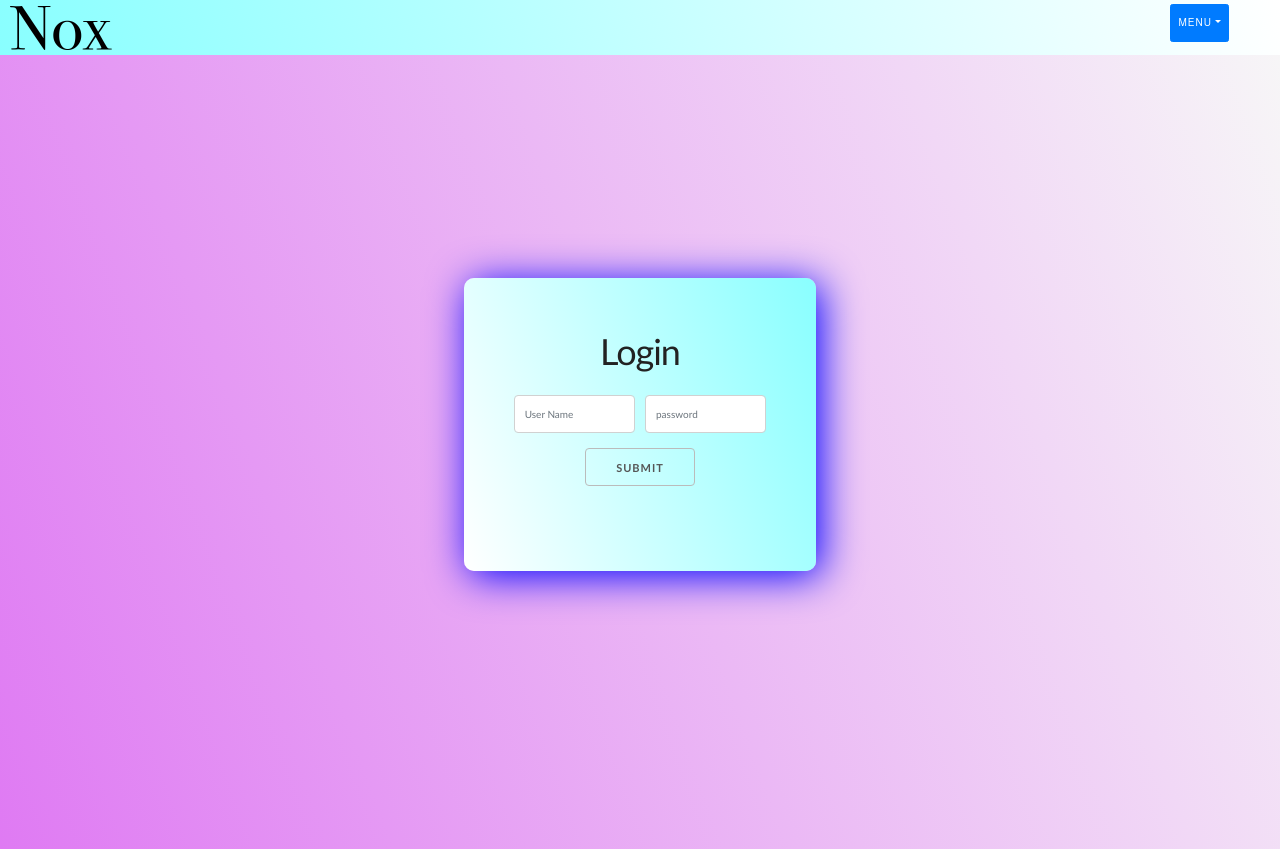
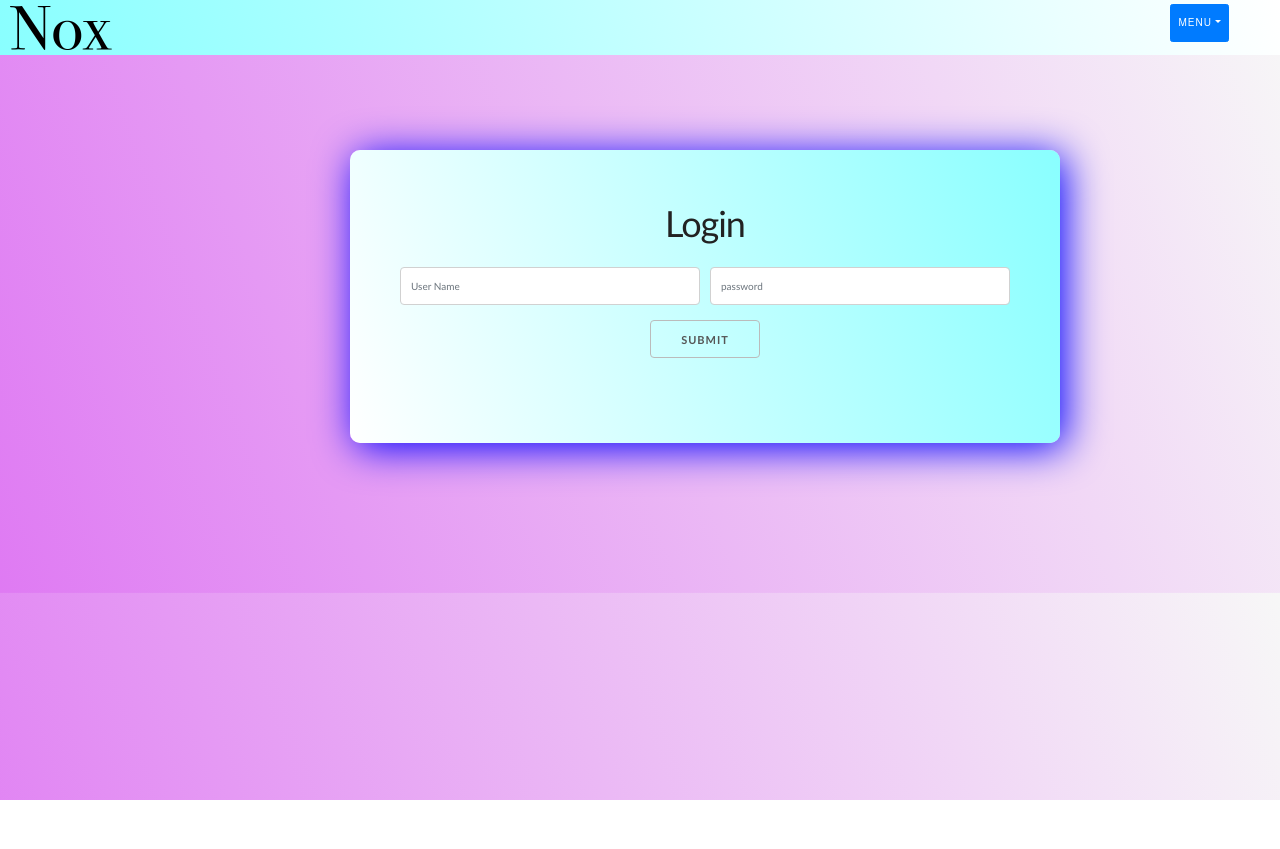
Before and after one commit to jeanshotjack/pro3, a React (Create React App) app in the folder client/: page /login in a window 1280 px wide. After the commit the page ends 800 px from the top, so only its background shows below. Built offline with nearby package versions, Linux system fonts and the light colour scheme; a web font is replaced by a local one.

Commit message:
merging from master

```diff
--- a/client/src/components/CSS/General.css
+++ b/client/src/components/CSS/General.css
@@ -1,15 +1,17 @@
 body {
     background: linear-gradient(70deg, #df7af3, #f7f7f7);
     color: #514B64;
-    min-height: 100vh;
-    padding-top: 70px;
-    padding: 10%;
+    min-height: 100%;
+    background-position: center;
+    padding-top: 100px;
+    padding: 150px;
+    padding-right: 20px;
   }
 
   .signUpCard {
     background: linear-gradient(70deg, rgb(255, 255, 255), rgb(137, 255, 255));
     padding: 5rem;
-    margin: 10rem;
+    margin: 0rem;
     border-radius: 1rem;
     font-family: Optima, Sans-serif;
     box-shadow: 5px 5px 40px blue;
@@ -18,10 +20,11 @@ body {
   .loginCard {
     background: linear-gradient(70deg, rgb(255, 255, 255), rgb(137, 255, 255));
     padding: 5rem;
-    margin: 15rem;
+    margin: 0rem;
     border-radius: 1rem;
     font-family: Optima, Sans-serif;
     box-shadow: 5px 5px 40px blue;
+
   }
 
   .sideFont {
@@ -101,6 +104,7 @@ body {
   .sidenav {
     height: 90.4%;
     width: 250px;
+    margin: 0rem;
     position: fixed;
     top: 59px;
     left: .2%;
--- a/client/src/components/Newsfeed/PostsList.js
+++ b/client/src/components/Newsfeed/PostsList.js
@@ -14,12 +14,10 @@ export class PostsListItem extends React.Component {
   render() {
     console.log(this.props)
       ; return (
+        <div className="postList">
           <li>
             <Container>
               <Row>
-              <Grid >
-                width={320}
-                gap={24}>
 
                 <Col size="xs-8 sm-9">
                   <h3>{this.props.title}<span><h5><a target="_blank" href={this.props.link}>{this.props.username}</a></h5></span></h3>
@@ -27,10 +25,10 @@ export class PostsListItem extends React.Component {
                     {this.props.body}
                   </p>
                 </Col>
-              </Grid>
               </Row>
             </Container>
           </li>
+        </div>
       );
   }
 }
```
Lines whose indentation alone changed are shown as unchanged.
